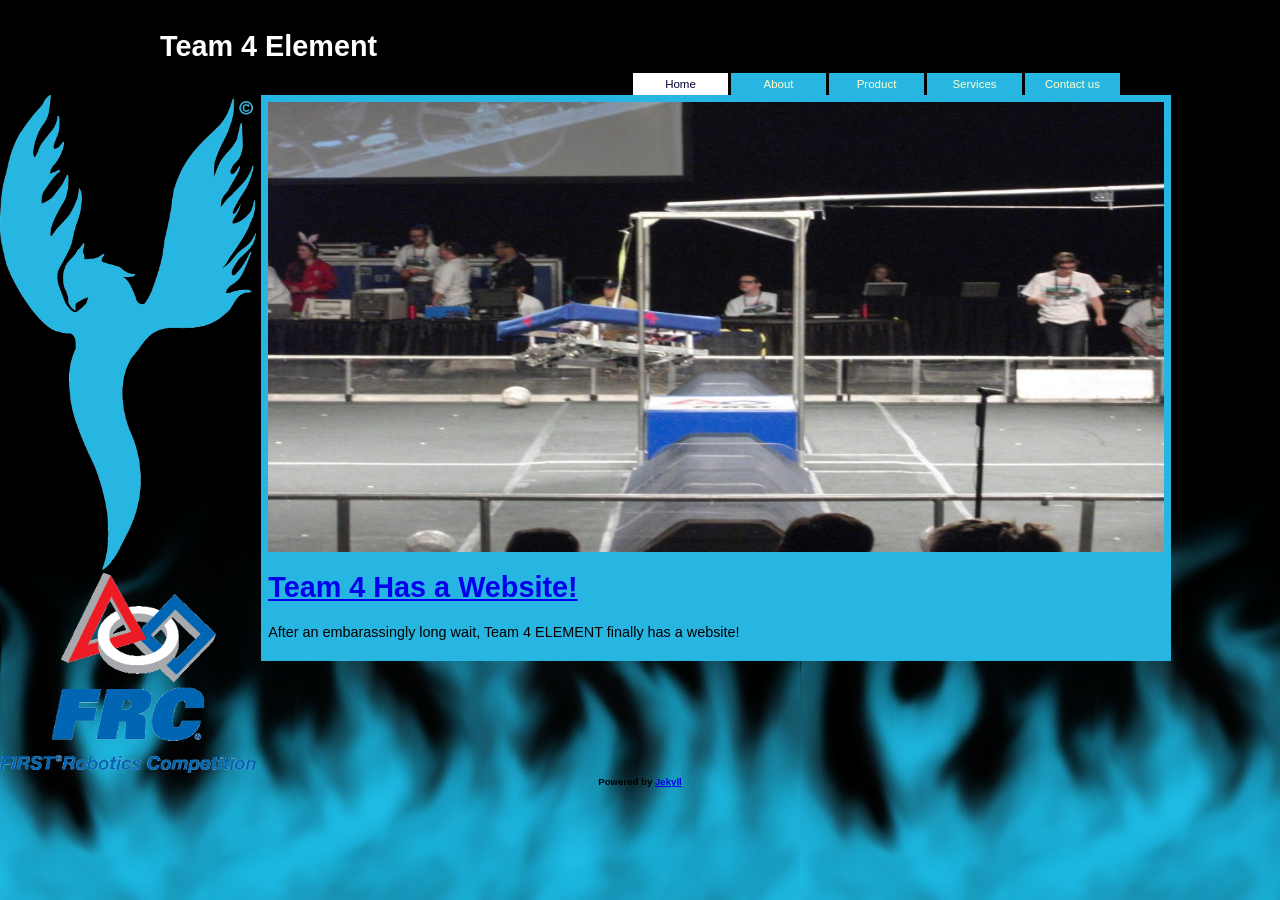
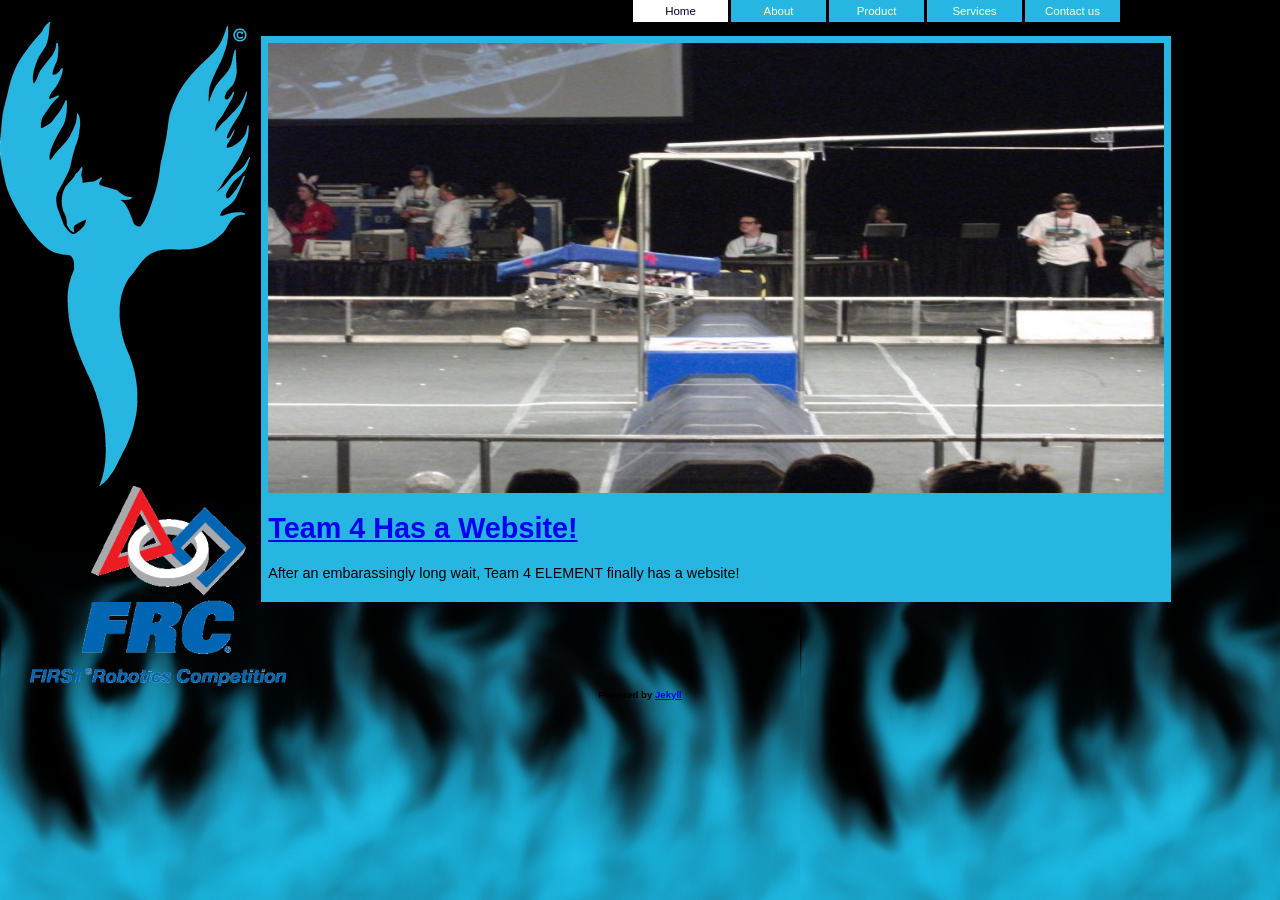
Before and after one commit to Apple101Review/team4history, a Jekyll site: the page built from index.html, in a window 1280 px wide. Built offline with Jekyll 4.4.1, drawn with Linux system fonts in a browser that asks for light colours.

Commit message:
Big changes to make header look prettier

```diff
--- a/_layouts/default.html
+++ b/_layouts/default.html
@@ -19,11 +19,12 @@
 				<li id="cont" {% if page.id == 'contact' %}class="activelink"{%endif%}><a href="/contact.html">Contact us</a></li>
 			</ul>
 			</div>
+			<h1>Team 4 Element</h1>
+			<img src="images/team4resize.png" id="team4logo"/>
 		</div>
 		<div id="wrapper">
 			<div id="logos">
-				<img src="/images/team 4 logo.gif" id="team4logo"/><br/>
-				<img src="/images/FRCicon_RGB.gif" id="frclogo"/>
+				<img src="images/FRCicon_RGB.gif" id="frclogo"/>
 			</div>
 			<div id="content">
 				{{ content }}
--- a/style.css
+++ b/style.css
@@ -12,9 +12,10 @@
 	text-align: center;
 	color: rgb(39,181,225);
 }*/
-div#header{width:100%;overflow:hidden;background: black; float: right;}
+div#header{width:100%;overflow:hidden; no-repeat;
+	position: relative; z-index: 1;float: right; height: 350; }
 div#header h1,div#menu{width:75%;margin:0 auto;text-align:left}
-div#header h1{padding: 30px 0 10px;color: #FFF}
+div#header h1{padding: 30px 0 10px;color: #FFF; float:right;}
 
 ul#nav,ul#nav li{list-style-type:none;margin:0;padding:0}
 ul#nav{float:right;font-size: 80%}
@@ -32,6 +33,8 @@
 
 div#wrapper {
 	text-align: center;
+	position: relative;
+	z-index: 1001;
 }
 
 .fadein { position:relative; width: 100%; height: 450px; text-align: center;}
@@ -42,6 +45,7 @@
 	text-align: left;
 	width: 70%;
 	margin: 0 auto;
+	margin-top: -450px;
 	float:left;
 	padding: .5em;
 	z-index:2;
@@ -54,11 +58,13 @@
 }
 
 #team4logo {
-    width: 100%;
+	float: left;
 }
 
 #frclogo {
 	width: 100%;
+	padding-left: 30px;
+	padding-top: -75px;
 }
 
 div#footer {
```
Also changed, not shown: other parts of _layouts/default.html (+1 -1 lines), images/team4resize.png (added).
